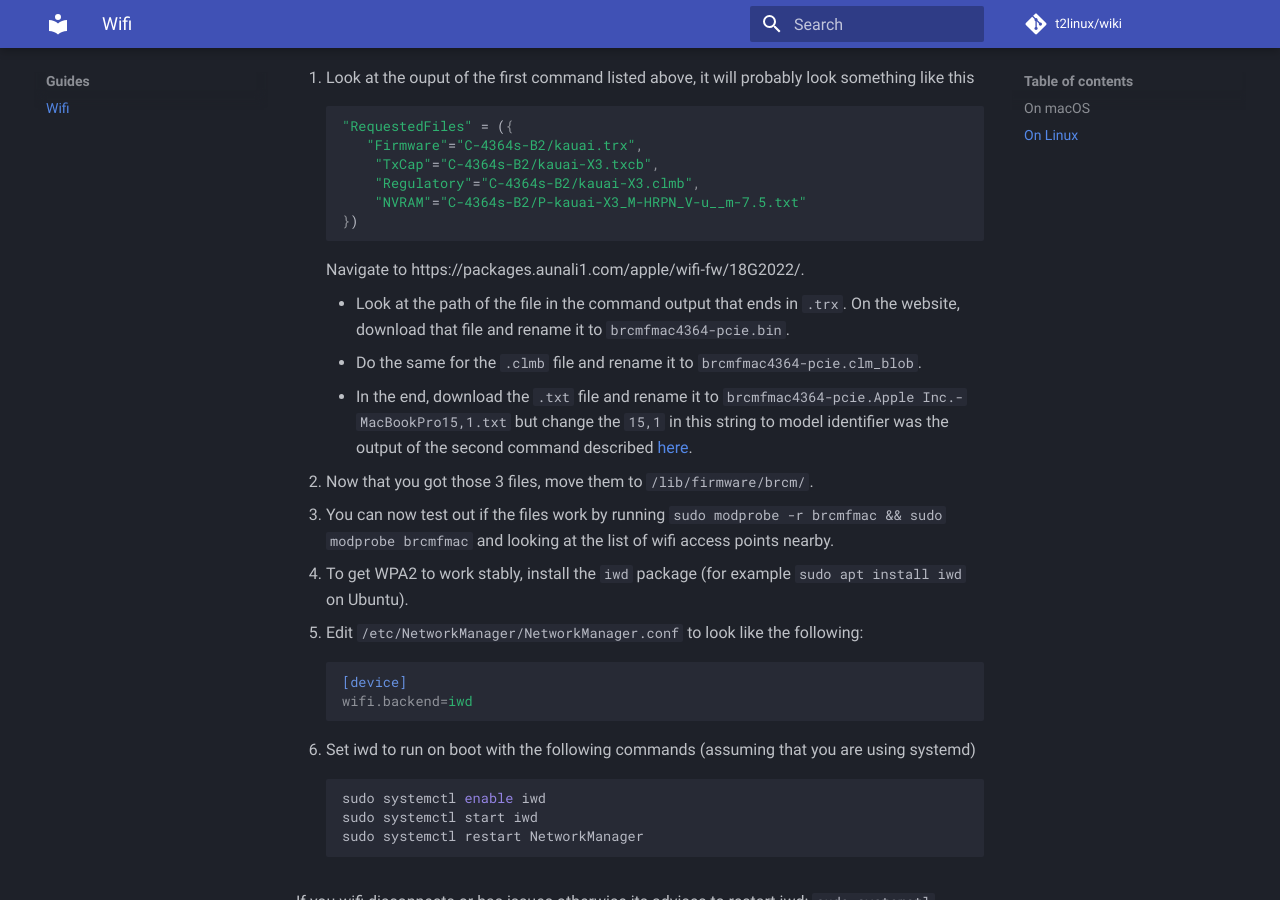
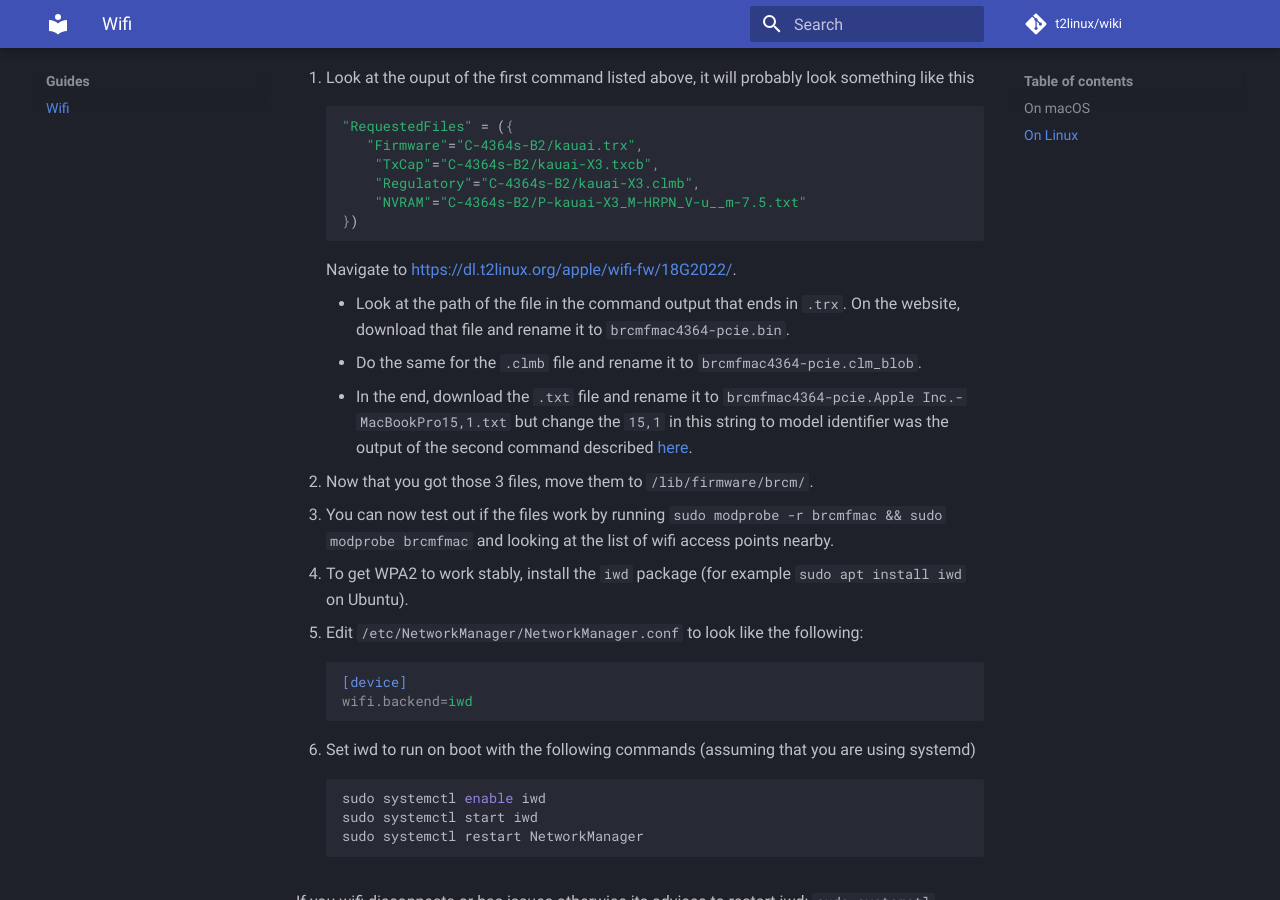
Before and after one commit to t2linux/wiki, an MkDocs documentation site: the page built from docs/guides/wifi.md, in a window 1280 px wide and 900 px high, scrolled down 497 px. Built offline with MkDocs 1.6.1 and Material for MkDocs 9.7.7, drawn with Linux system fonts in a browser that asks for light colours; comment, search, counter and statistics services are not loaded; part of the change alters nothing that is shown.

Commit message:
Guides: Fixed wifi firmware repository link and updated to dl.t2linux.org

````diff
--- a/docs/guides/wifi.md
+++ b/docs/guides/wifi.md
@@ -21,7 +21,7 @@ This page is a step by step guide to get wifi working on supported models.
     })
     ```
 
-    Navigate to https://packages.aunali1.com/apple/wifi-fw/18G2022/.
+    Navigate to [https://dl.t2linux.org/apple/wifi-fw/18G2022/](https://dl.t2linux.org/apple/wifi-fw/18G2022/).
 
     - Look at the path of the file in the command output that ends in `.trx`. On the website, download that file and rename it to `brcmfmac4364-pcie.bin`.
     - Do the same for the `.clmb` file and rename it to `brcmfmac4364-pcie.clm_blob`.
````
